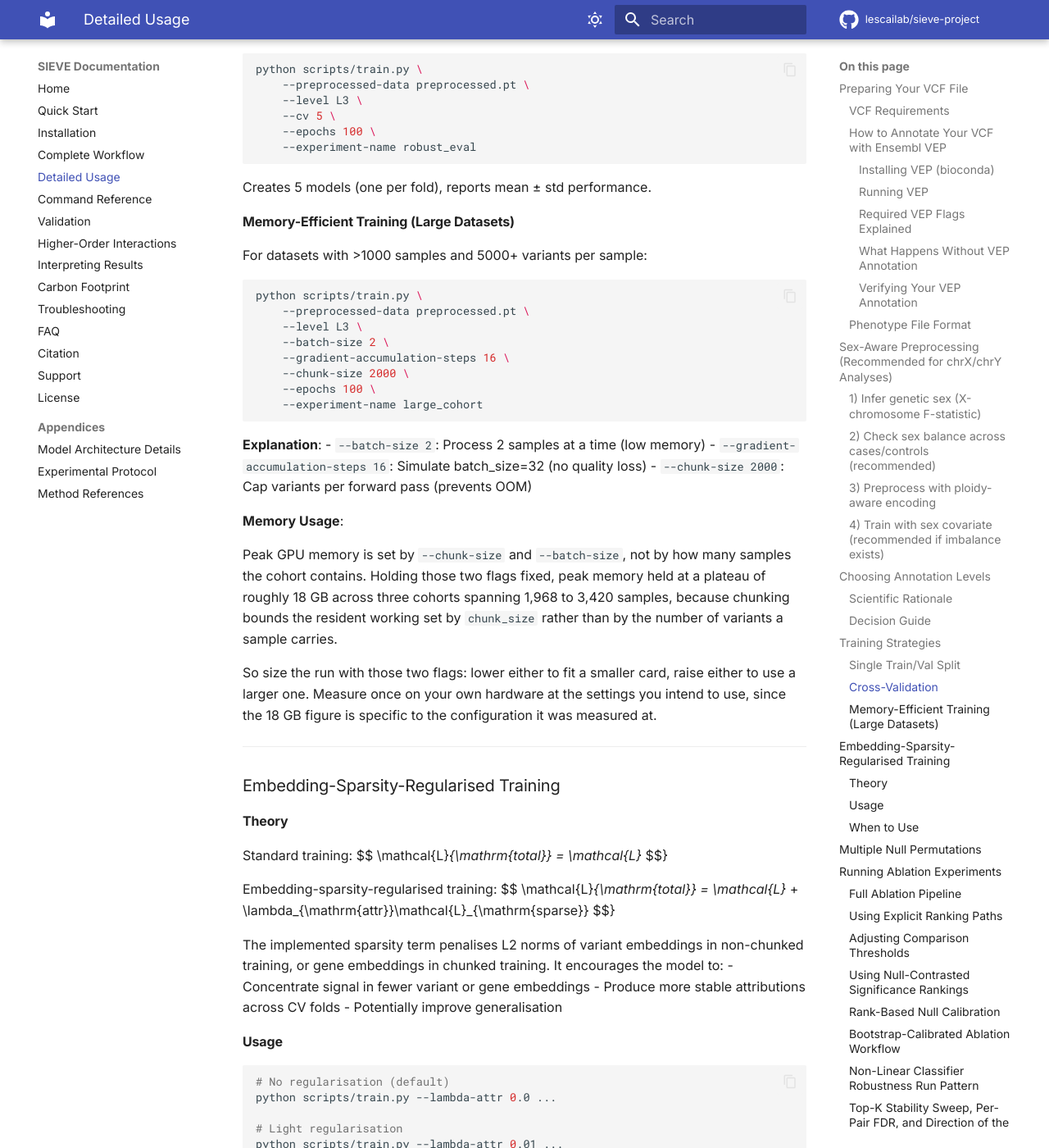
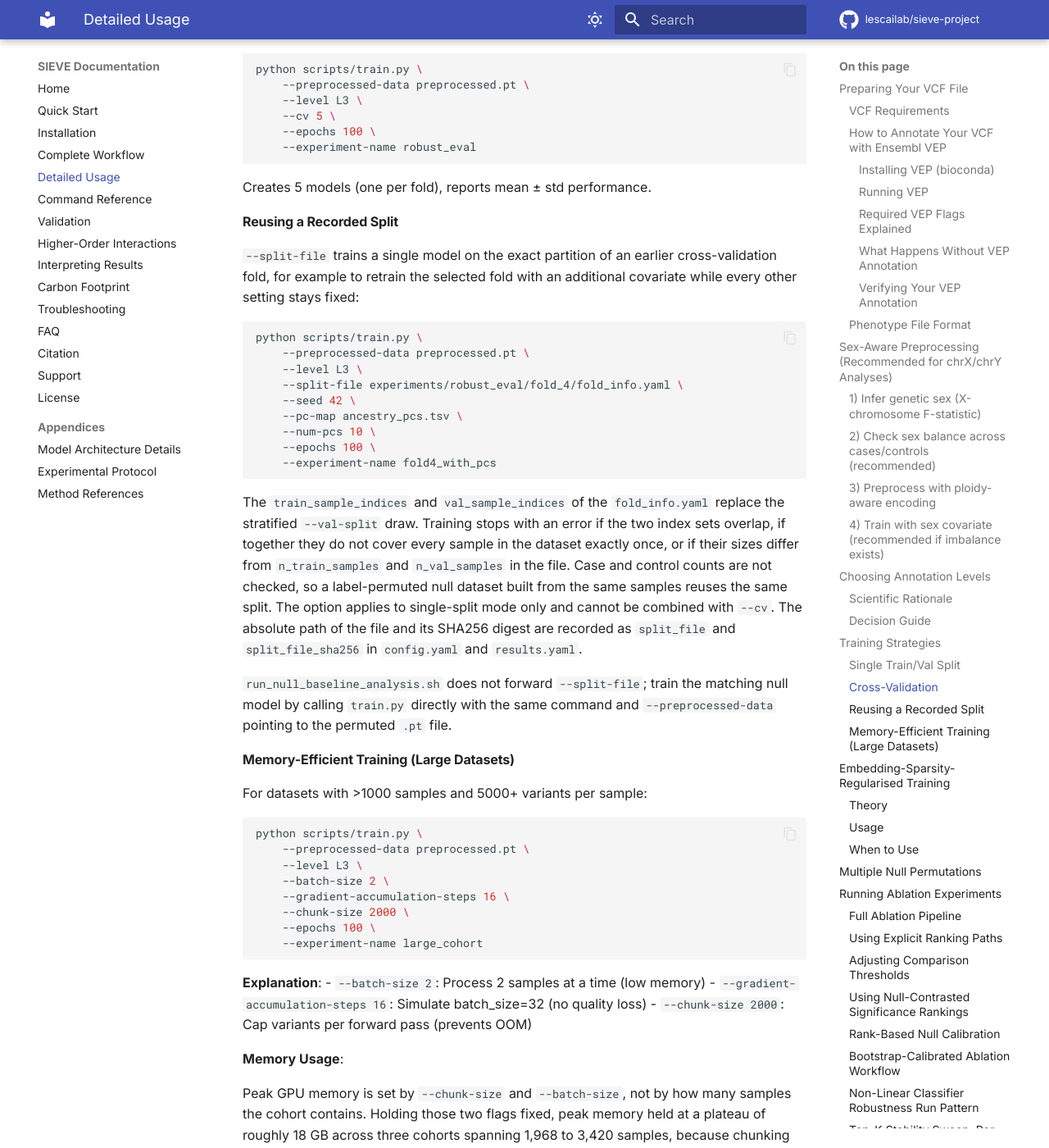
Before and after one commit to lescailab/sieve-project, an MkDocs documentation site: the page built from documentation/detailed-usage.md, in a window 1280 px wide and 1400 px high, scrolled down 5155 px. Shown: the whole window at 82% size. Built offline with MkDocs 1.6.1 and Material for MkDocs 9.7.7, drawn with Linux system fonts in a browser that asks for light colours; comment, search, counter and statistics services are not loaded.

Commit message:
Address Copilot review: integer index validation, doc sources, CI matrix

````diff
--- a/documentation/detailed-usage.md
+++ b/documentation/detailed-usage.md
@@ -253,6 +253,37 @@ python scripts/train.py \
 ```
 
 Creates 5 models (one per fold), reports mean ± std performance.
+
+#### Reusing a Recorded Split
+
+`--split-file` trains a single model on the exact partition of an earlier
+cross-validation fold, for example to retrain the selected fold with an
+additional covariate while every other setting stays fixed:
+```bash
+python scripts/train.py \
+    --preprocessed-data preprocessed.pt \
+    --level L3 \
+    --split-file experiments/robust_eval/fold_4/fold_info.yaml \
+    --seed 42 \
+    --pc-map ancestry_pcs.tsv \
+    --num-pcs 10 \
+    --epochs 100 \
+    --experiment-name fold4_with_pcs
+```
+
+The `train_sample_indices` and `val_sample_indices` of the `fold_info.yaml`
+replace the stratified `--val-split` draw. Training stops with an error if the
+two index sets overlap, if together they do not cover every sample in the
+dataset exactly once, or if their sizes differ from `n_train_samples` and
+`n_val_samples` in the file. Case and control counts are not checked, so a
+label-permuted null dataset built from the same samples reuses the same
+split. The option applies to single-split mode only and cannot be combined
+with `--cv`. The absolute path of the file and its SHA256 digest are recorded
+as `split_file` and `split_file_sha256` in `config.yaml` and `results.yaml`.
+
+`run_null_baseline_analysis.sh` does not forward `--split-file`; train the
+matching null model by calling `train.py` directly with the same command and
+`--preprocessed-data` pointing to the permuted `.pt` file.
 
 #### Memory-Efficient Training (Large Datasets)
 
````
Also changed, not shown: documentation/command-reference.md (+1 -0 lines), 3 other files.
